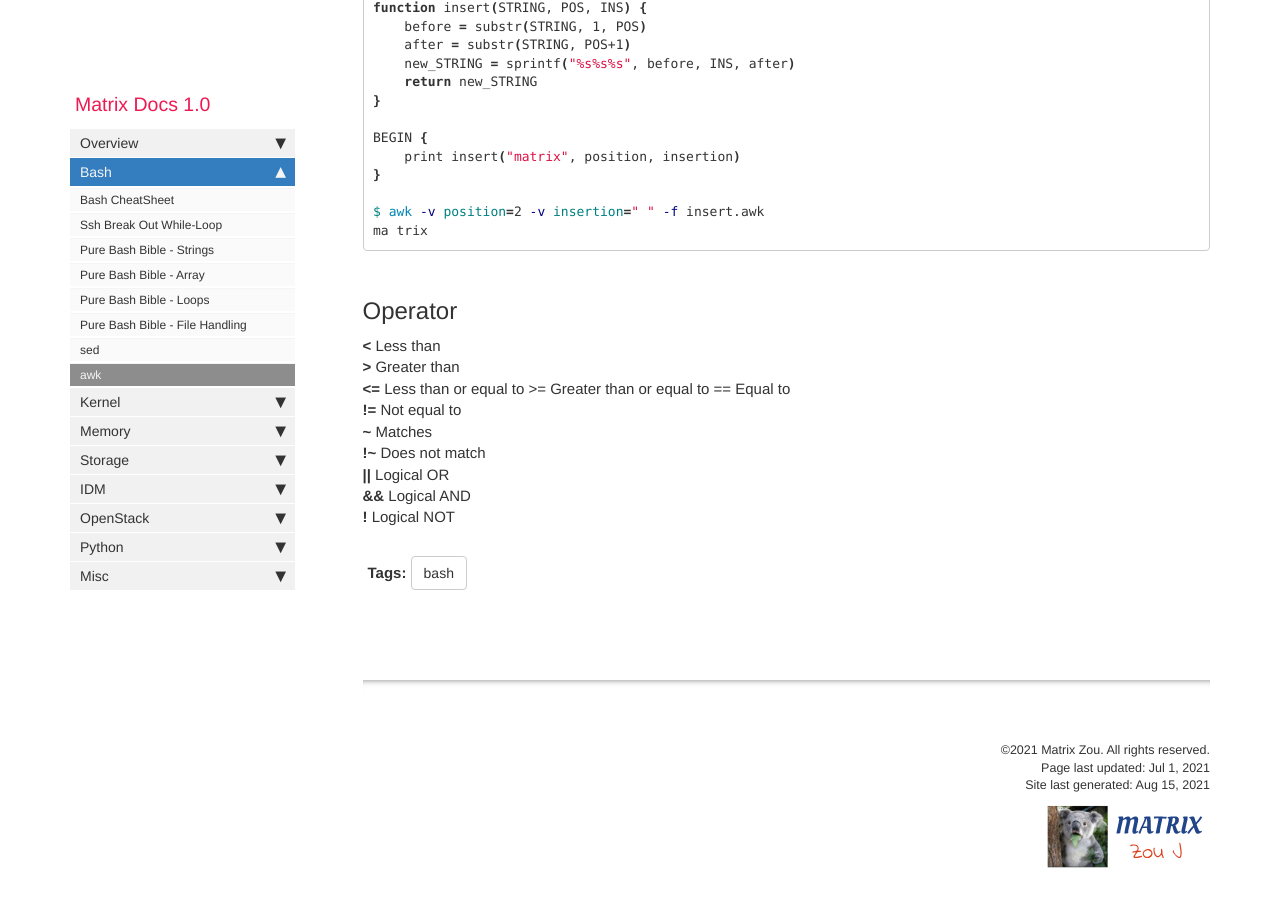
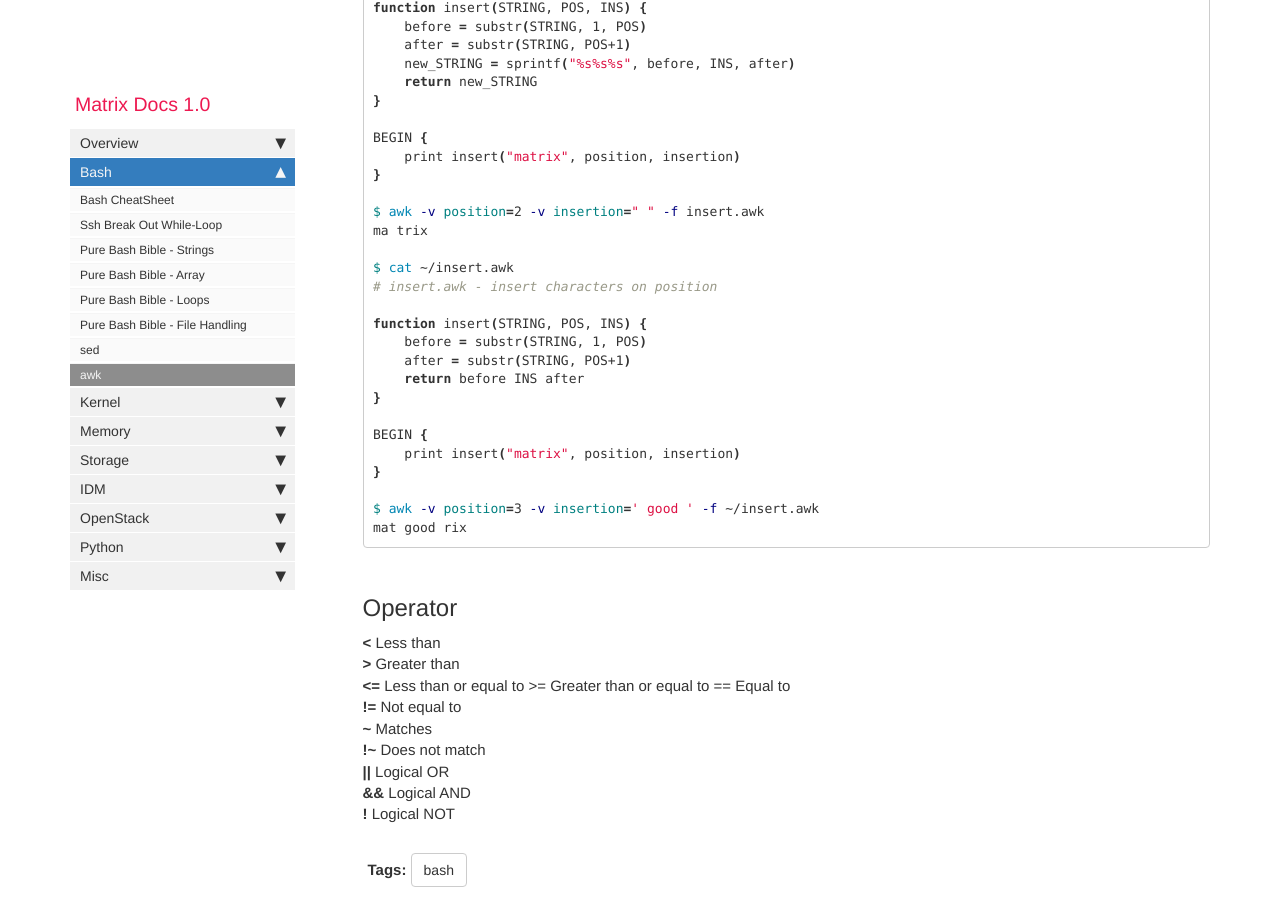
Before and after one commit to matrixzj/documentations, a Jekyll site: the page built from pages/bash/awk.md, in a window 1280 px wide and 900 px high, scrolled down 11491 px. Built offline with Jekyll 4.4.1, drawn with Linux system fonts in a browser that asks for light colours; comment, search, counter and statistics services are not loaded.

Commit message:
There are 2 files have been modified at 2021-07-18 10:46:16 . 	-rw-rw-r--. 1 jzou jzou 17780 Jul  8 17:33 pages/bash/awk.md 	-rw-rw-r--. 1 jzou jzou 15162 Jul 18 10:46 pages/bash/sed.md No files have been added. No files have been deleted. No file type has been changed.

````diff
--- a/pages/bash/awk.md
+++ b/pages/bash/awk.md
@@ -448,6 +448,22 @@ BEGIN {
 
 $ awk -v position=2 -v insertion=" " -f insert.awk
 ma trix
+
+$ cat ~/insert.awk
+# insert.awk - insert characters on position
+
+function insert(STRING, POS, INS) {
+    before = substr(STRING, 1, POS)
+    after = substr(STRING, POS+1)
+    return before INS after
+}
+
+BEGIN {
+    print insert("matrix", position, insertion)
+}
+
+$ awk -v position=3 -v insertion=' good ' -f ~/insert.awk
+mat good rix
 ```
 
 ## Operator
````
Also changed, not shown: pages/bash/sed.md (+11 -0 lines).
